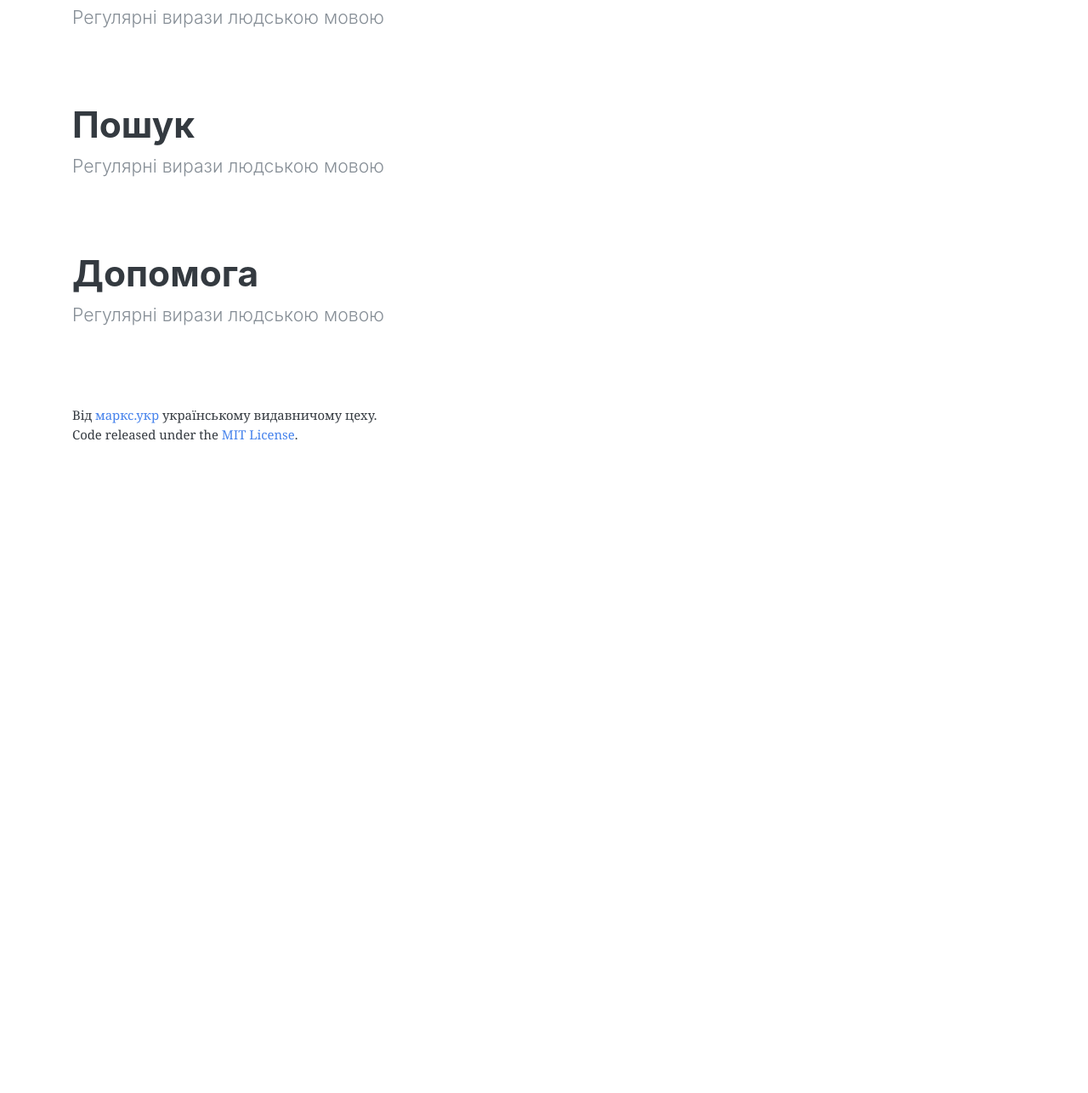
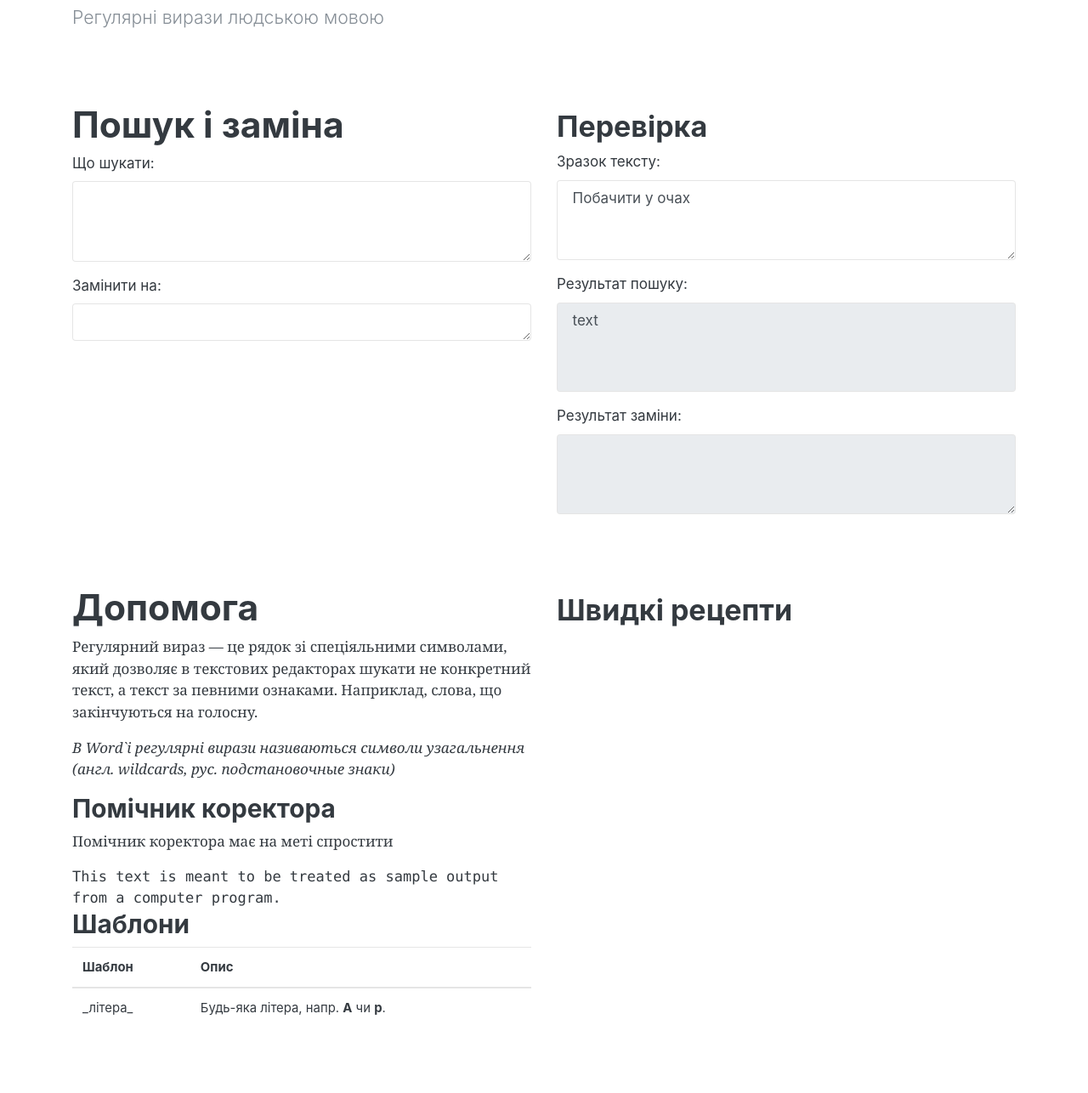
Before and after one commit to marx-in-ua/der-helfer, a plain HTML site: page index.html in a window 1280 px wide. Shown: the part 174-1460 px from the top of the page at 85% size. Before the commit the page ends 800 px from the top, so only its background shows below. Drawn offline with nearby package versions, Linux system fonts and the light colour scheme.

Commit message:
ui mainly done

```diff
--- a/index.html
+++ b/index.html
@@ -24,6 +24,12 @@
       #footer p {
         margin-bottom: 0;
       }
+      .readonly {
+        background-color: #e9ecef;
+      }
+      h2 {
+        padding-top: 0.5315rem; /* 2.6575rem 2.126rem; */
+      }
     </style>
 
     <!-- HTML5 shim and Respond.js for IE8 support of HTML5 elements and media queries -->
@@ -45,17 +51,67 @@
       </div>
       <div class="main">
         <div class="row">
-          <div class="col-sm-12">
-            <h1>Пошук</h1>
-            <p class="lead">Регулярні вирази людською мовою</p>
+          <div class="col-sm-12 col-md-6">
+            <h1>Пошук і заміна</h1>
+            <div class="form-group">
+              <label for="search">Що шукати:</label>
+              <textarea class="form-control" id="search" rows="3"></textarea>
+            </div>
+            <div class="form-group">
+              <label for="replace">Замінити на:</label>
+              <textarea class="form-control" id="replace" rows="1"></textarea>
+            </div>
+          </div>
+          <div class="col-sm-12 col-md-6">
+            <h2>Перевірка</h2>
+            <div class="form-group">
+              <label for="replace">Зразок тексту:</label>
+              <textarea class="form-control" id="replace" rows="3">Побачити у очах</textarea>
+            </div>
+            <div class="form-group">
+              <label for="replace">Результат пошуку:</label>
+              <div class="form-control readonly" id="search-result" style="min-height: 6.6rem;">
+                text
+              </div>
+            </div>
+            <div class="form-group">
+              <label for="replace-result">Результат заміни:</label>
+              <textarea class="form-control" id="replace-result" rows="3" readonly>
+              </textarea>
+            </div>
           </div>
         </div>
       </div>
       <div class="help">
         <div class="row">
-          <div class="col-sm-12">
+          <div class="col-sm-12 col-md-6">
             <h1>Допомога</h1>
-            <p class="lead">Регулярні вирази людською мовою</p>
+            <p>Регулярний вираз — це рядок зі спеціяльними символами, який дозволяє в текстових редакторах шукати не конкретний текст, а текст за певними ознаками. Наприклад, слова, що закінчуються на голосну.</p>
+            <p>
+              <i>В Word`і регулярні вирази називаються символи узагальнення
+                (англ. wildcards, рус. подстановочные знаки)</i>
+            </p>
+            <h3>Помічник коректора</h3>
+            <p>Помічник коректора має на меті спростити </p>
+            <samp>This text is meant to be treated as sample output from a computer program.</samp>
+            <h3>Шаблони</h3>
+            <table class="table" id="templates">
+              <thead>
+                <tr>
+                  <th scope="col">Шаблон</th>
+                  <th scope="col">Опис</th>
+                </tr>
+              </thead>
+              <tbody>
+                <tr>
+                  <td>_літера_</td>
+                  <td>Будь-яка літера, напр. <b>А</b> чи <b>р</b>.</td>
+                </tr>
+              </tbody>
+            </table>
+          </div>
+          <div class="col-sm-12 col-md-6">
+            <h2>Швидкі рецепти</h2>
           </div>
         </div>
       </div>
```
Also changed, not shown: 1 other file.
